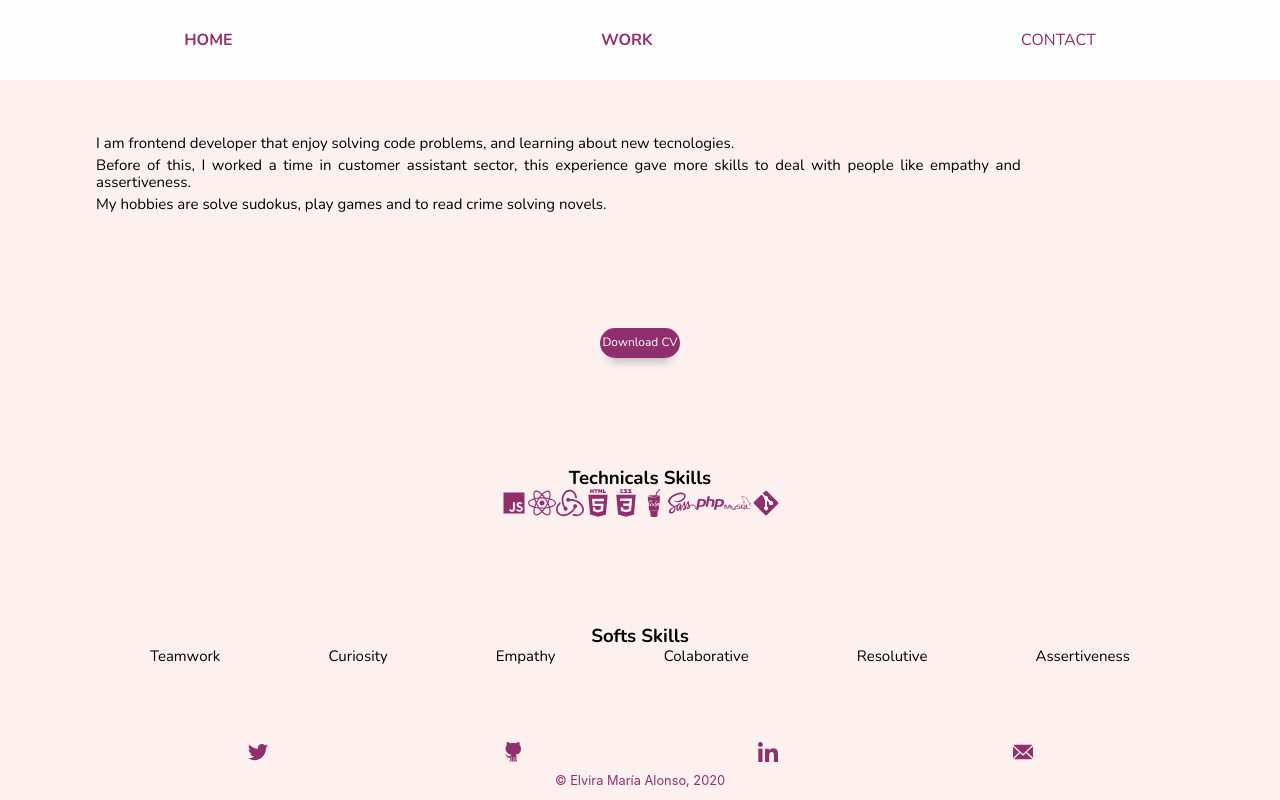
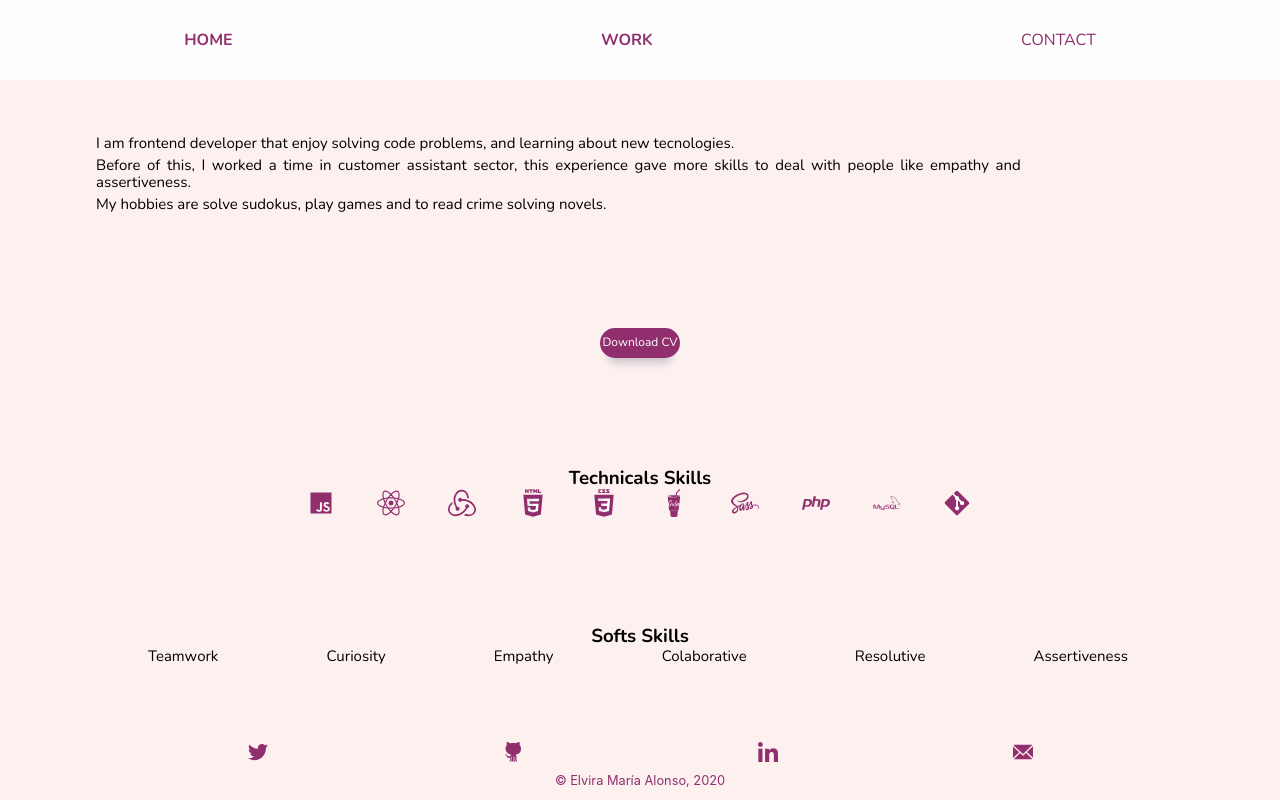
Before and after one commit to elviac94/elvira-alonso-portfolio, a React (Create React App) app: page /#/about in a window 1280 px wide. Built offline with nearby package versions, Linux system fonts and the light colour scheme.

Commit message:
add animation in about page

```diff
--- a/src/stylesheets/components/_about.scss
+++ b/src/stylesheets/components/_about.scss
@@ -27,17 +27,18 @@
   }
 
   & .technicals__container {
-    width: 60%;
+    width: 85%;
     display: flex;
     flex-direction: column;
     align-items: center;
+    animation: show 4s;
 
     & .technicals__title {
       text-transform: capitalize;
     }
 
     & .technicals__list {
-      width: auto;
+      width: 65%;
       display: flex;
       justify-content: space-around;
       flex-direction: row;
@@ -46,6 +47,7 @@
       & li {
         width: 28px;
         height: 28px;
+        margin-right: 2px;
 
         & img {
           width: 100%;
@@ -57,6 +59,7 @@
 
   & .softs__container {
     width: 85%;
+    animation: show 4s;
 
     & .softs__title {
       text-transform: capitalize;
@@ -71,7 +74,12 @@
 
       & li {
         font-size: 15px;
+        margin-right: 4px;
       }
     }
   }
 }
+@keyframes show{
+  0%{opacity: .1;}
+  100%{opacity: 1;}
+}
```
